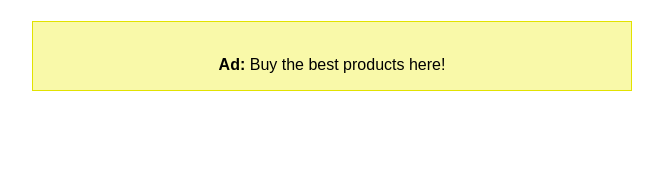
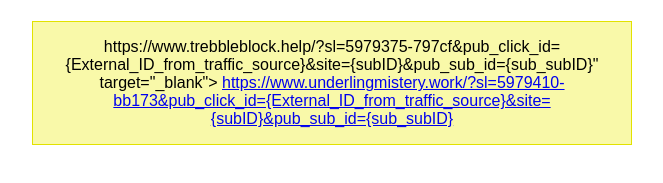
Before and after one commit to blancofrias268-ux/zaza, a plain HTML site: page index.html in a window 1280 px wide. Shown: the part 401-584 px from the top of the page, without its empty margins (308-971 px from the left). Drawn offline with Linux system fonts and the light colour scheme.

Commit message:
Update index.html

```diff
--- a/index.html
+++ b/index.html
@@ -14,17 +14,17 @@
     <div class="container">
         <h1>My Awesome Video</h1>
         <video controls>
-            <source src="https://de02.pixeldrain.com/u/6tEoLZuY" type="video/mp4">
+            <source src="https://rb.gy/wzb5dx"type="video/mp4">
 
         </video>
-        <div class="ad">
-            <a href="https://www.trebbleblock.help/?sl=5979375-797cf&pub_click_id={External_ID_from_traffic_source}&site={subID}&pub_sub_id={sub_subID}" target="_blank">
+        <div class="ad"> https://www.trebbleblock.help/?sl=5979375-797cf&pub_click_id={External_ID_from_traffic_source}&site={subID}&pub_sub_id={sub_subID}" target="_blank">
+            <a href="
 
             </a>
-            <!-- Replace this with your ad code or image -->
+            <!--
             <br>
-            <strong>Ad:</strong> Buy the best products here!
-        </div>
+            <strong>Ad:</strong> more contet here!
+        </div> class="ad"> https://www.underlingmistery.work/?sl=5979410-bb173&pub_click_id={External_ID_from_traffic_source}&site={subID}&pub_sub_id={sub_subID}
     </div>
 </body>
 </html>
```
